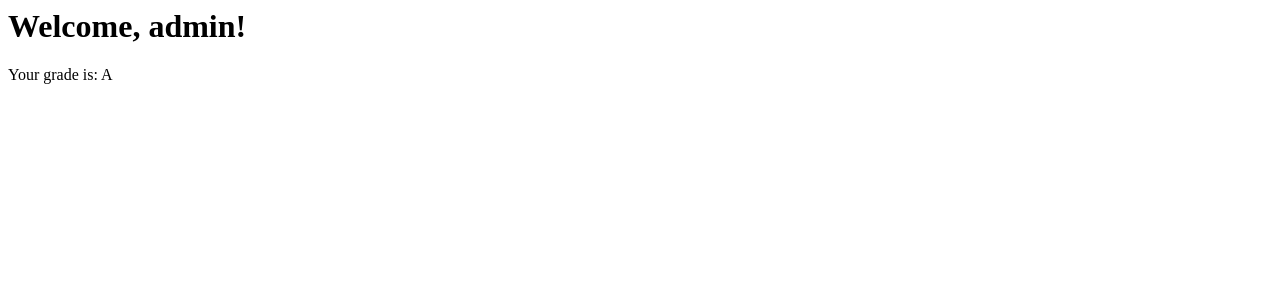
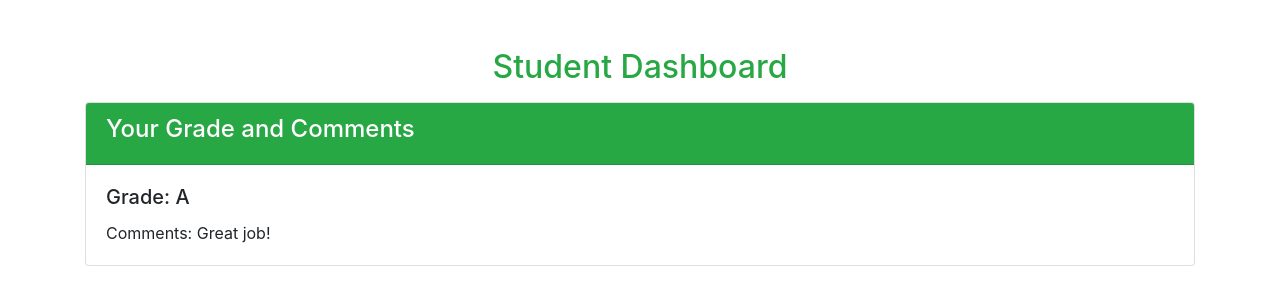
Before and after one commit to bkeskintas/SEC537-webapp, a Flask app: page /student/1 in a window 1280 px wide. Shown: the top 305 px of the page. Run offline with Flask 3, Linux system fonts and the light colour scheme; data comes from the database, SQL or seed files in the repository; both versions use the stored data as it was after the commit; some libraries are stand-ins or nearby versions.

Commit message:
xss is added and better frontend

```diff
--- a/app/__init__.py
+++ b/app/__init__.py
@@ -3,6 +3,7 @@ from flask import Flask
 def create_app():
     app = Flask(__name__)
     app.config['DEBUG'] = True  # Vulnerable to exposing sensitive information
+    app.config['SECRET_KEY'] = 'secret_key'  # Set a secret key # without these cookies canbe tampered
 
     # Initialize database setup
     from app.database import init_db
--- a/app/routes.py
+++ b/app/routes.py
@@ -1,4 +1,5 @@
-from flask import Blueprint, render_template, request, redirect, url_for
+from flask import Blueprint, render_template, request, redirect, url_for, session
+
 import sqlite3
 
 main = Blueprint('main', __name__)
@@ -22,28 +23,54 @@ def login():
 
     if user:
         role = user[3]
-        if role == 'admin':
+        session['username'] = user[1]  # Store username in session
+        session['role'] = user[3]      # Store role in session
+        if user[3] == 'admin':
             return redirect(url_for('main.admin_dashboard', username=username))
         else:
             return redirect(url_for('main.student_dashboard', student_id=user[0]))
     else:
         return "Invalid credentials"
 
-@main.route('/admin/<username>')
-def admin_dashboard(username):
-    # No role verification
-    return f"Welcome Admin {username}! You can edit grades."
+
 
 @main.route('/student/<student_id>')
 def student_dashboard(student_id):
     conn = sqlite3.connect('vulnerable.db')
     c = conn.cursor()
-    c.execute(f"SELECT grade, username FROM grades JOIN users ON grades.student_id = users.id WHERE student_id={student_id}")
+    c.execute(f"SELECT grade, comments FROM grades WHERE student_id={student_id}")
     data = c.fetchone()
     conn.close()
     if data:
-        grade, username = data
-        # Reflect username directly into HTML (vulnerable to XSS)
-        return f"<h1>Welcome, {username}!</h1><p>Your grade is: {grade}</p>"
+        grade, comments = data
+        # Reflect comments directly (vulnerable to XSS)
+        return render_template('student_dashboard.html', grade=grade, comments=comments)
     else:
-        return "No grade found"
+        return "No grade found", 404
+
+
+
+@main.route('/admin/<username>', methods=['GET', 'POST'])
+def admin_dashboard(username):
+    # Check if the user is logged in and has a role
+    if 'role' not in session or 'username' not in session:
+        return redirect(url_for('main.index'))  # Redirect to login if not authenticated
+
+    # Role verification: only admin can access
+    if session['role'] != 'admin' or session['username'] != username:
+        return "Unauthorized Access: You must be an admin to view this page.", 403
+
+    # If the method is POST, update the grades
+    if request.method == 'POST':
+        student_id = request.form['student_id']
+        grade = request.form['grade']
+        comments = request.form['comments'].replace("'", "''")  # Escape single quotes
+
+        # Update the database (vulnerable query for testing purposes)
+        conn = sqlite3.connect('vulnerable.db')
+        c = conn.cursor()
+        c.execute(f"UPDATE grades SET grade='{grade}', comments='{comments}' WHERE student_id={student_id}")
+        conn.commit()
+        conn.close()
+        return redirect(url_for('main.admin_dashboard', username=username))
+    return render_template('admin_dashboard.html')
--- /dev/null
+++ b/app/templates/student_dashboard.html
@@ -0,0 +1,25 @@
+<!DOCTYPE html>
+<html lang="en">
+<head>
+    <meta charset="UTF-8">
+    <meta name="viewport" content="width=device-width, initial-scale=1.0">
+    <title>Student Dashboard</title>
+    <!-- Bootstrap CSS -->
+    <link rel="stylesheet" href="https://stackpath.bootstrapcdn.com/bootstrap/4.5.2/css/bootstrap.min.css">
+</head>
+<body>
+    <div class="container mt-5">
+        <h2 class="text-center text-success">Student Dashboard</h2>
+        <div class="card mt-3">
+            <div class="card-header bg-success text-white">
+                <h4>Your Grade and Comments</h4>
+            </div>
+            <div class="card-body">
+                <h5 class="card-title">Grade: {{ grade }}</h5>
+                <!-- Render comments without escaping (vulnerable to XSS) -->
+                <p class="card-text">Comments: {{ comments | safe }}</p>
+            </div>
+        </div>
+    </div>
+</body>
+</html>
```
Also changed, not shown: app/database.py (+19 -5 lines), app/templates/admin_dashboard.html (added, +37 -0 lines), app/templates/login.html (+30 -10 lines), vulnerable.db.
